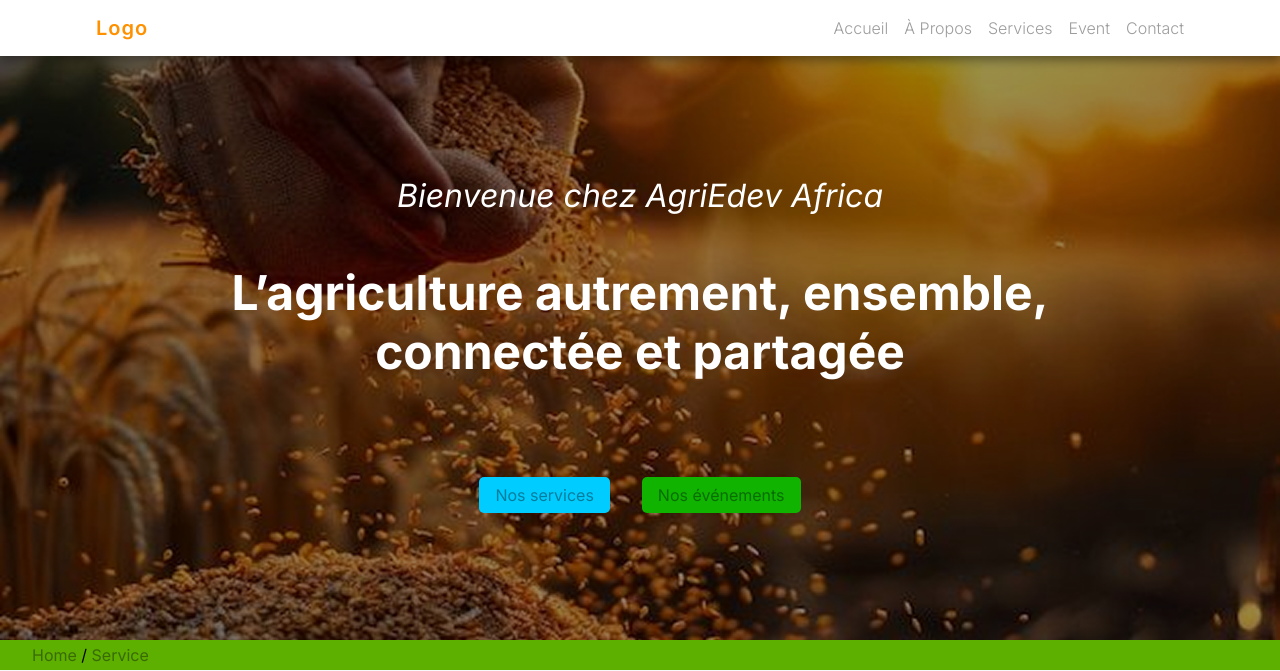
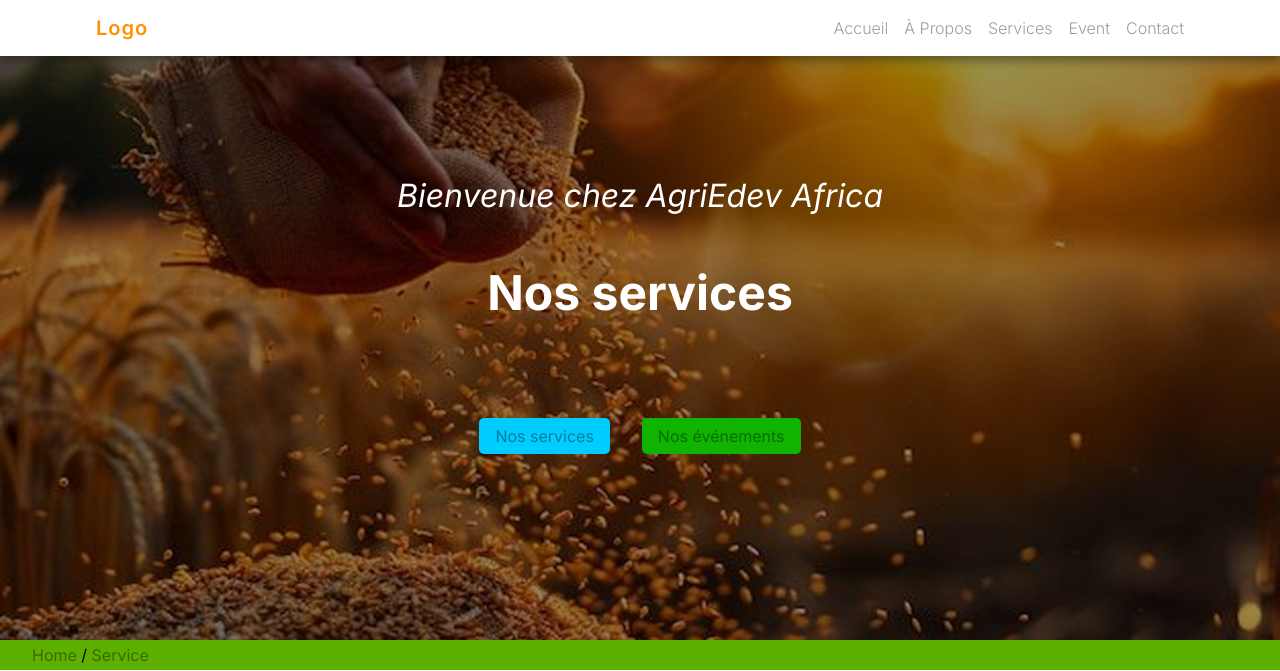
Before and after one commit to pacomekouadio/agriEdev, a PHP site: page /service.php in a window 1280 px wide. Shown: the top 671 px of the page. Run offline with PHP 8.4, Linux system fonts and the light colour scheme.

Commit message:
seconde mise a jour

```diff
--- a/event.php
+++ b/event.php
@@ -8,7 +8,7 @@
         <div class="hero" id="hero">
             <div class="title">
                 <span>Bienvenue chez AgriEdev Africa</span>
-                <h1>L’agriculture autrement, ensemble,<br> connectée et partagée</h1>
+                <h1>Nos evenment</h1>
                 <div class="bouton">
                     <a href="" class="btn-un">Nos services</a>
                     <a href="" class="btn-deux">Nos événements</a>
--- a/partiel/footer.php
+++ b/partiel/footer.php
@@ -6,10 +6,10 @@
             <p>Partez à la découverte de nouvelles terres, cultures et opportunités agricoles.</p>
         </div>
         <div class="lien">
-            <a href="">Accueil</a>
-            <a href="">À propos</a>
-            <a href="">Services</a>
-            <a href="">Contact</a>
+            <a href="index.php">Accueil</a>
+            <a href="about.php">À propos</a>
+            <a href="service.php">Services</a>
+            <a href="contact.php">Contact</a>
         </div>
         <form action="">
             <h3>Nous contacter</h3>
--- a/service.php
+++ b/service.php
@@ -8,7 +8,7 @@
         <div class="hero" id="hero">
             <div class="title">
                 <span>Bienvenue chez AgriEdev Africa</span>
-                <h1>L’agriculture autrement, ensemble,<br> connectée et partagée</h1>
+                <h1>Nos services</h1>
                 <div class="bouton">
                     <a href="" class="btn-un">Nos services</a>
                     <a href="" class="btn-deux">Nos événements</a>
```
